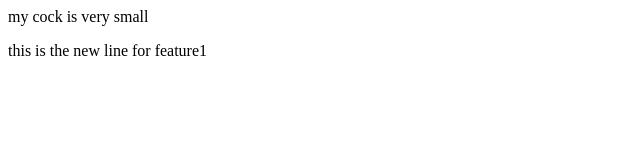
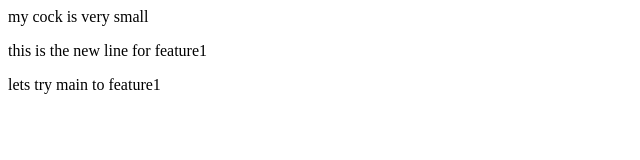
Before and after one commit to shaihipulao/localtogithub, a plain HTML site: page index.html in a window 1280 px wide. Shown: the whole page, without its empty margins (0-640 px from the left). Drawn offline with Linux system fonts and the light colour scheme.

Commit message:
trying  main to feature1

```diff
--- a/index.html
+++ b/index.html
@@ -1,2 +1,3 @@
 <p> my cock is very small </p>
 <p> this is the new line for feature1 </p>
+<p> lets try main to feature1</p>
```
